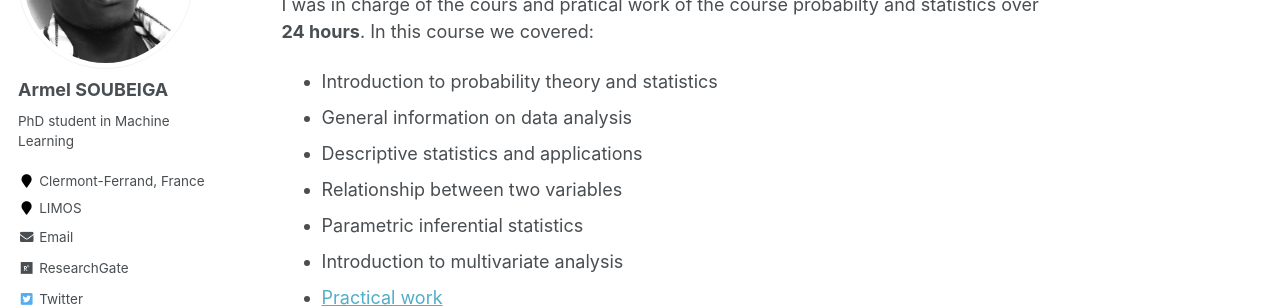
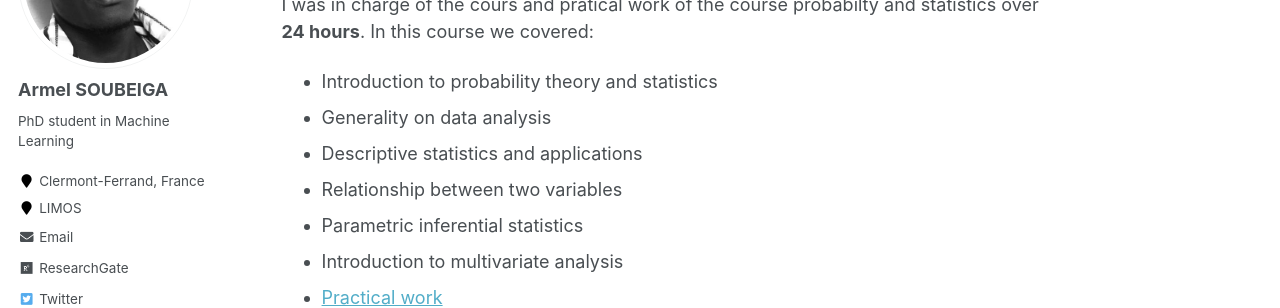
Before and after one commit to armelsoubeiga/neweb, a Jekyll site: the page built from _teaching/stats-and-proba.md, in a window 1280 px wide and 1025 px high. Shown: the part 224-532 px from the top of the window. Built offline with Jekyll 4.4.1, drawn with Linux system fonts in a browser that asks for light colours.

Commit message:
Update stats-and-proba.md

```diff
--- a/_teaching/stats-and-proba.md
+++ b/_teaching/stats-and-proba.md
@@ -10,7 +10,7 @@ location: "Ouagadougou, Burkina Faso"
 
 I was in charge of the cours and pratical work of the course probabilty and statistics over **24 hours**. In this course we covered:
 * Introduction to probability theory and statistics
-* General information on data analysis
+* Generality on data analysis
 * Descriptive statistics and applications
 * Relationship between two variables
 * Parametric inferential statistics
```
